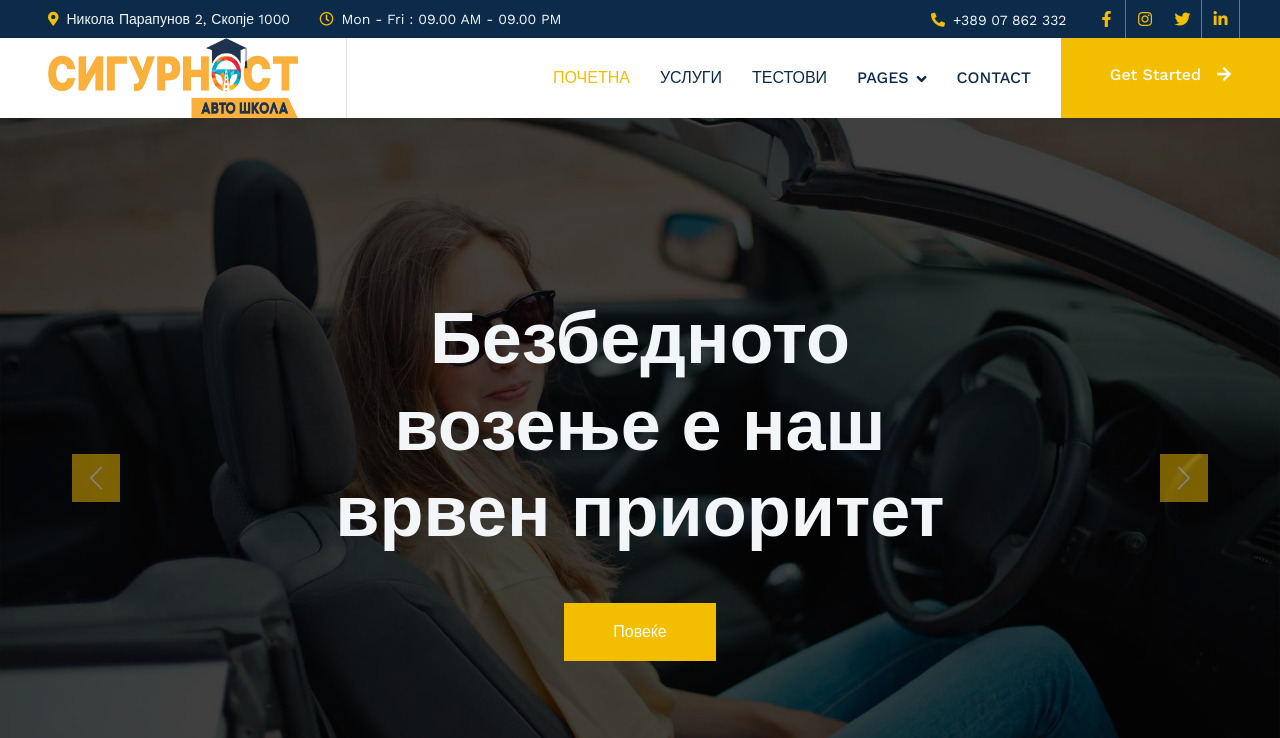
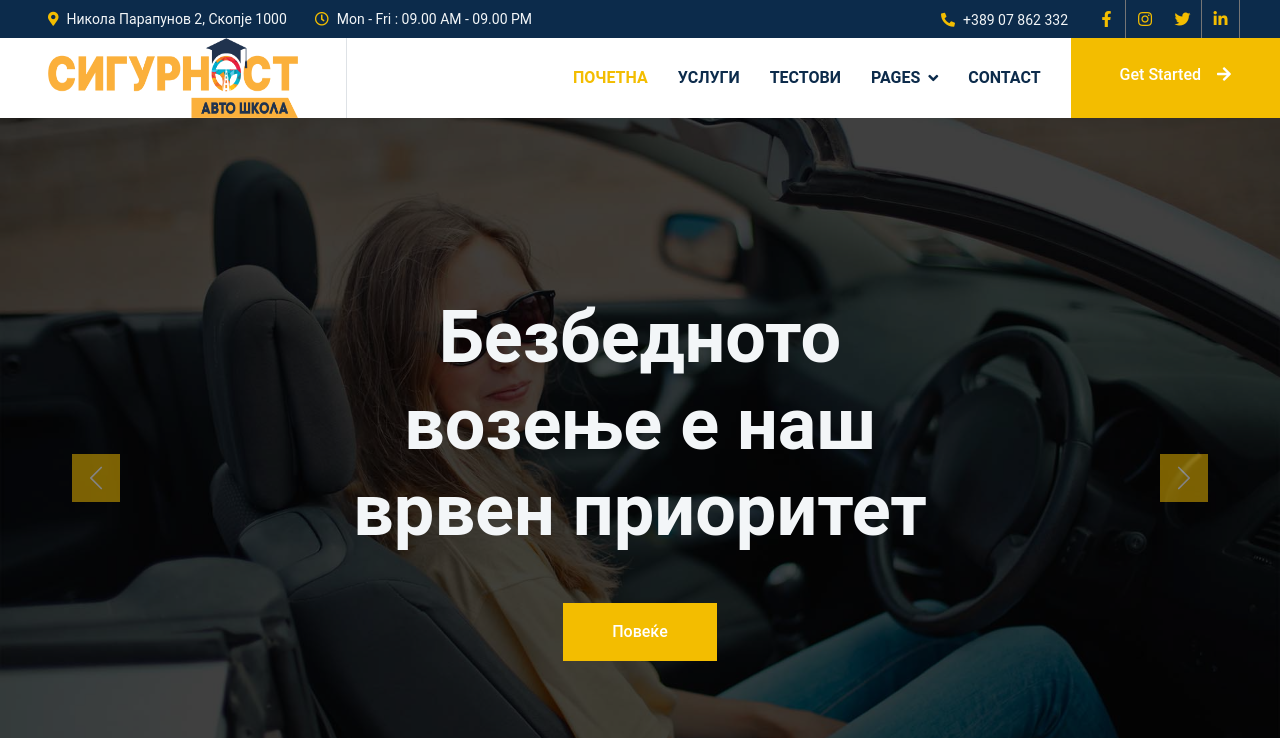
Before and after one commit to jusufab/Drvinig, a plain HTML site: page index.html in a window 1280 px wide. Shown: the top 738 px of the page. Drawn offline with nearby package versions, Linux system fonts and the light colour scheme.

Commit message:
Update style.css

```diff
--- a/css/style.css
+++ b/css/style.css
@@ -1,9 +1,15 @@
 /********** Template CSS **********/
+* {
+    font-family: 'Roboto', sans-serif;
+}
+
 :root {
     --primary: #F3BD00;
     --secondary: #757575;
     --light: #F3F6F8;
     --dark: #0C2B4B;
+
+
 }
 
 .py-6 {
@@ -89,10 +95,11 @@
 }
 
 .navbar .navbar-nav .nav-link {
+    font-family: 'Roboto', sans-serif;
     margin-right: 30px;
     padding: 25px 0;
     color: var(--dark);
-    font-weight: 500;
+    font-weight: 600;
     text-transform: uppercase;
     outline: none;
 }
@@ -471,7 +478,6 @@
 	color: #fff
 }
 
-
 .statistic-section {
     padding-top: 70px;
     padding-bottom: 70px;
```
